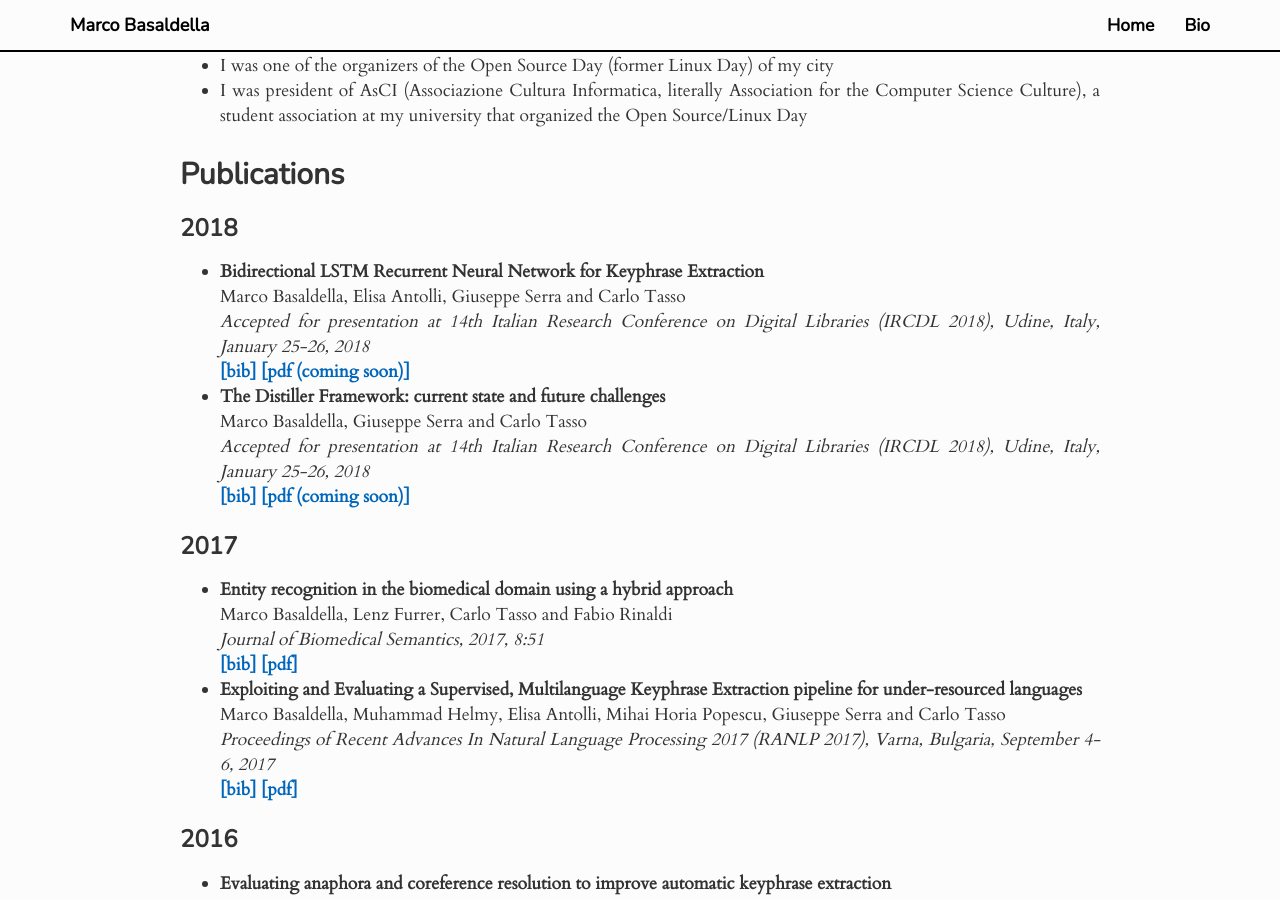
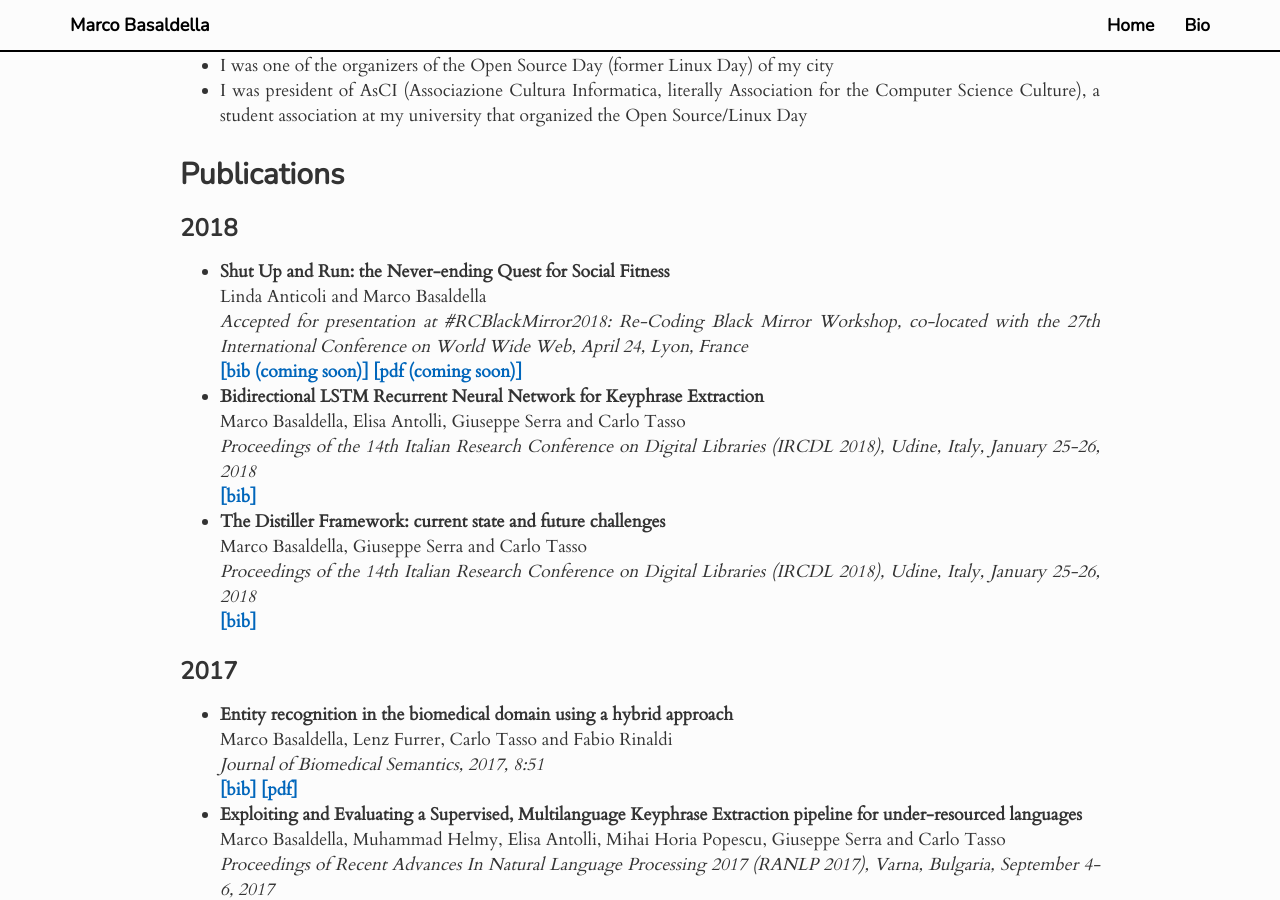
Before and after one commit to basaldella/basaldella.github.io, a Jekyll site: the page built from bio.md, in a window 1280 px wide and 900 px high, scrolled down 508 px. Built offline with Jekyll 4.4.1, drawn with Linux system fonts in a browser that asks for light colours; nearby versions of some CDN libraries.

Commit message:
Added Re-Coding Black Mirror paper

```diff
--- a/bio.md
+++ b/bio.md
@@ -54,18 +54,25 @@ Prima di oggi...
 
 <ul>
 <li>
+	<p class="papertitle">Shut Up and Run: the Never-ending Quest for Social Fitness</p>
+	<p class="paperauthors">Linda Anticoli and Marco Basaldella</p>
+	<p class="paperdesc">Accepted for presentation at #RCBlackMirror2018: Re-Coding Black Mirror Workshop, co-located with the 27th International Conference on World Wide Web, April 24, Lyon, France</p>
+	<a href="#">[bib (coming soon)]</a>
+	<a href="#">[pdf (coming soon)]</a>
+</li>
+<li>
 	<p class="papertitle">Bidirectional LSTM Recurrent Neural Network for Keyphrase Extraction</p>
 	<p class="paperauthors">Marco Basaldella, Elisa Antolli, Giuseppe Serra and Carlo Tasso</p>
-	<p class="paperdesc">Accepted for presentation at 14th Italian Research Conference on Digital Libraries (IRCDL 2018), Udine, Italy, January 25-26, 2018</p>
+	<p class="paperdesc">Proceedings of the 14th Italian Research Conference on Digital Libraries (IRCDL 2018), Udine, Italy, January 25-26, 2018</p>
 	<a href="papers/ircdl2018-1.bib">[bib]</a>
-	<a href="#">[pdf (coming soon)]</a>
+	<!--<a href="#">[pdf (coming soon)]</a>-->
 </li>
 <li>
 	<p class="papertitle">The Distiller Framework: current state and future challenges</p>
 	<p class="paperauthors">Marco Basaldella, Giuseppe Serra and Carlo Tasso</p>
-	<p class="paperdesc">Accepted for presentation at 14th Italian Research Conference on Digital Libraries (IRCDL 2018), Udine, Italy, January 25-26, 2018</p>
+	<p class="paperdesc">Proceedings of the 14th Italian Research Conference on Digital Libraries (IRCDL 2018), Udine, Italy, January 25-26, 2018</p>
 	<a href="papers/ircdl2018-2.bib">[bib]</a>
-	<a href="#">[pdf (coming soon)]</a>
+	<!--<a href="#">[pdf (coming soon)]</a>-->
 </li>
 </ul>
 
```
